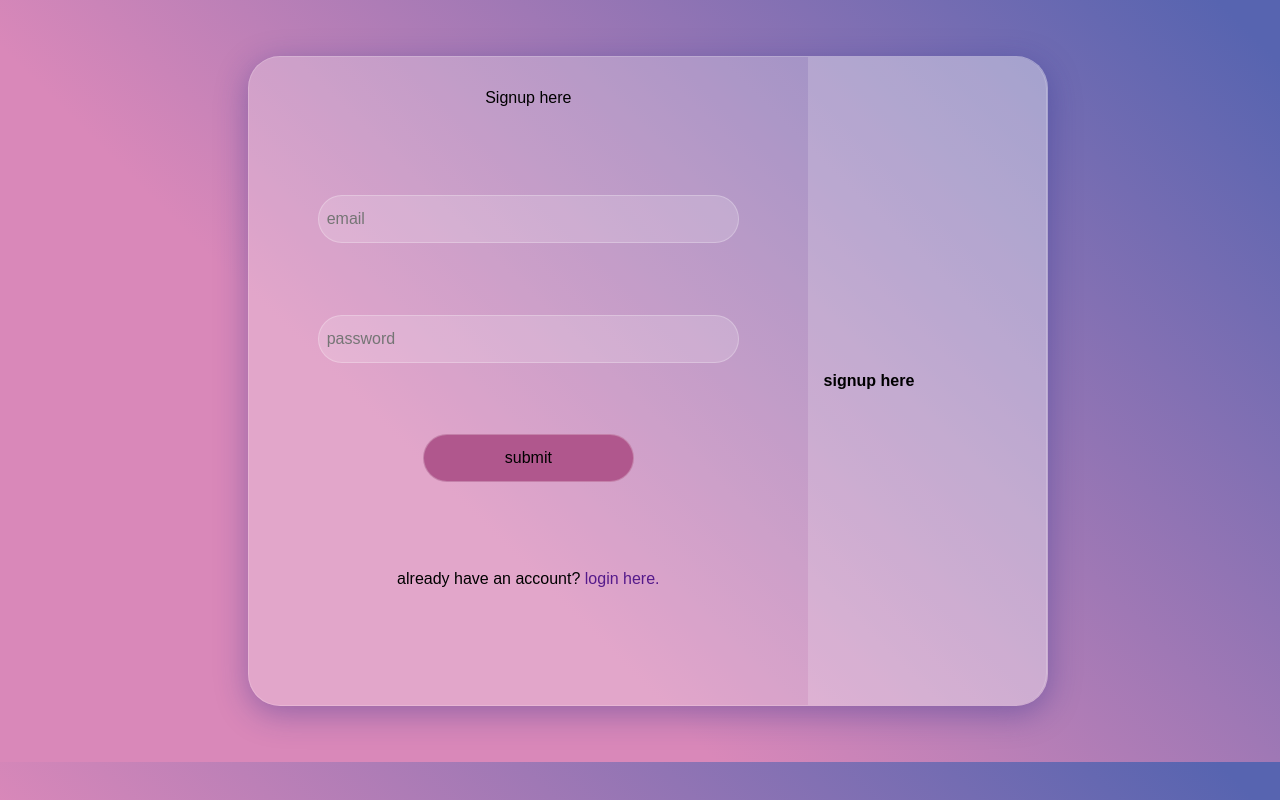
After one commit to sammyrhymes/Learning_APIs, a Flask app: template 0x03/app/templates/signup.html in a window 1280 px wide. The commit adds this page. Run offline with Flask 3, Linux system fonts and the light colour scheme; the template is opened without the code that fills it, so the values that code supplies are empty.

Commit message:
added login and signup page

```diff
--- a/0x03/app/static/styles.css
+++ b/0x03/app/static/styles.css
@@ -140,9 +140,6 @@ nav ul li a{
     max-width: 100%;
     height: auto;
 }
-.images img:hover{
-
-}
 
 /* Style the scrollbar */
 .images::-webkit-scrollbar {
@@ -160,3 +157,26 @@ nav ul li a{
     background: var(--secondary); /* Background color of the track */
     border-radius: 1rem;
 }
+
+form{
+    width: 100%;
+    height: 70%;
+    display: flex;
+    flex-direction: column;
+    justify-content: space-evenly;
+    align-items: center;
+
+}
+
+input{
+    width: 80%;
+    height: 3rem;
+    padding: .5rem;
+    background: rgba( 255, 255, 255, .17 );
+    border: 1px solid rgba(255, 255, 255, 0.25);;
+    border-radius: 2rem;
+}
+input[type = 'submit']{
+    width: 40%;
+    background-color: var(--highlight);
+}
--- /dev/null
+++ b/0x03/app/templates/signup.html
@@ -0,0 +1,27 @@
+<!DOCTYPE html>
+<html lang="en">
+<head>
+    <meta charset="UTF-8">
+    <meta name="viewport" content="width=device-width, initial-scale=1.0">
+    <title>login</title>
+    <link rel="stylesheet" href="../static/styles.css">
+</head>
+<body>
+    <div class="container" style="flex-direction: row-reverse;">
+        <div class="left" style="    border-radius: 0 2rem 2rem 0;">
+            <h1>
+                signup here
+            </h1>
+        </div>
+        <div class="right">
+            <p>Signup here</p>
+        <form action="" class="login">
+            <input type="email" placeholder="email" required>
+            <input type="password" name="" id="" placeholder = 'password' required>
+            <input type="submit" value="submit">
+        </form>
+        <p>already have an account? <a href="">login here.</a></p>
+    </div>
+    </div>
+</body>
+</html>
```
Also changed, not shown: 0x03/app/templates/login.html (added, +27 -0 lines).
